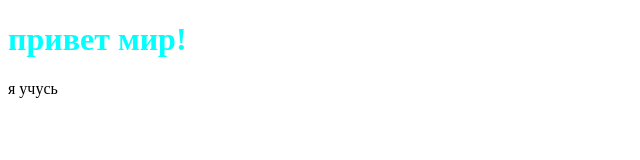
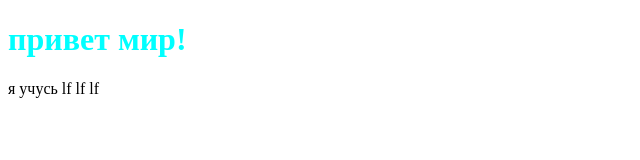
Before and after one commit to BAygul/3, a plain HTML site: page index.html in a window 1280 px wide. Shown: the full height of the page, 0-640 px from the left. Drawn offline with Linux system fonts and the light colour scheme.

Commit message:
test test test

```diff
--- a/index.html
+++ b/index.html
@@ -7,7 +7,7 @@
 </head>
 <body>
 <h1>привет мир!</h1>
-<p>я учусь</p>
+<p>я учусь lf lf lf</p>
 
 </body>
 </html>
```
